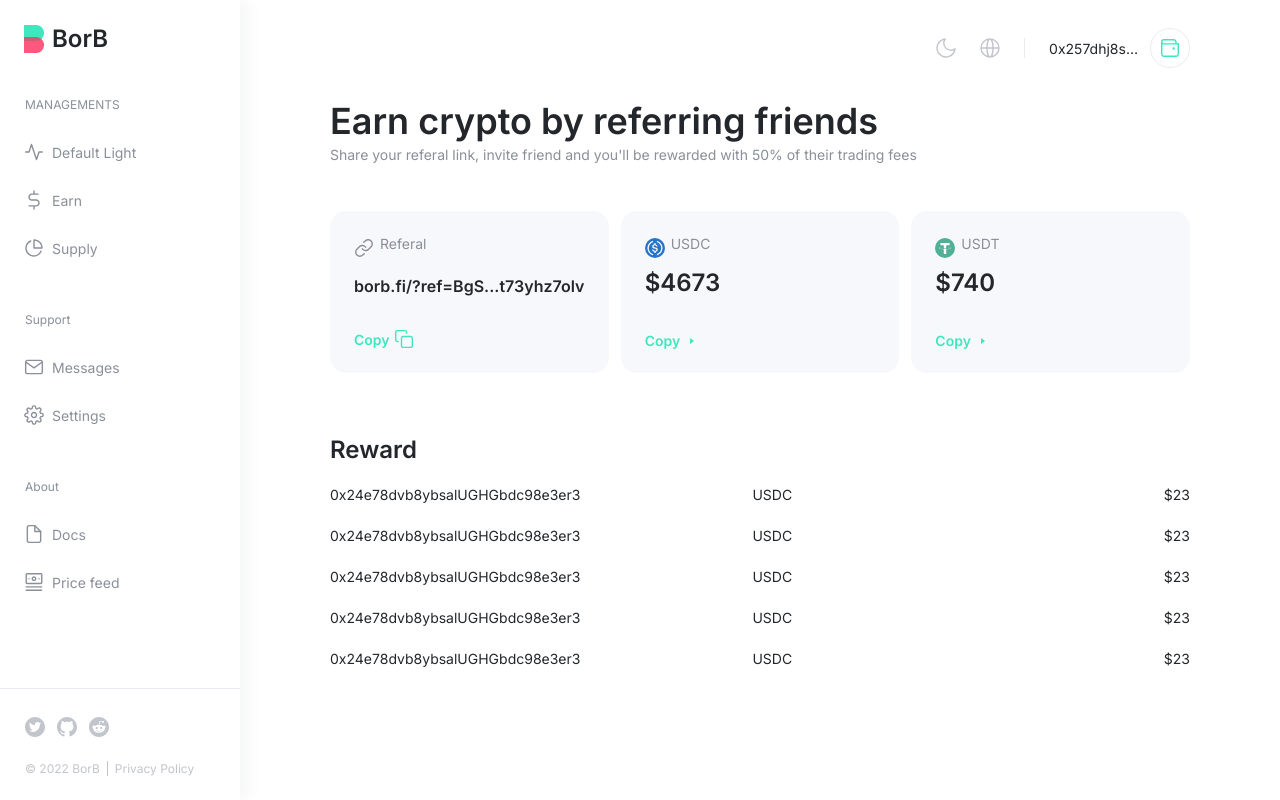
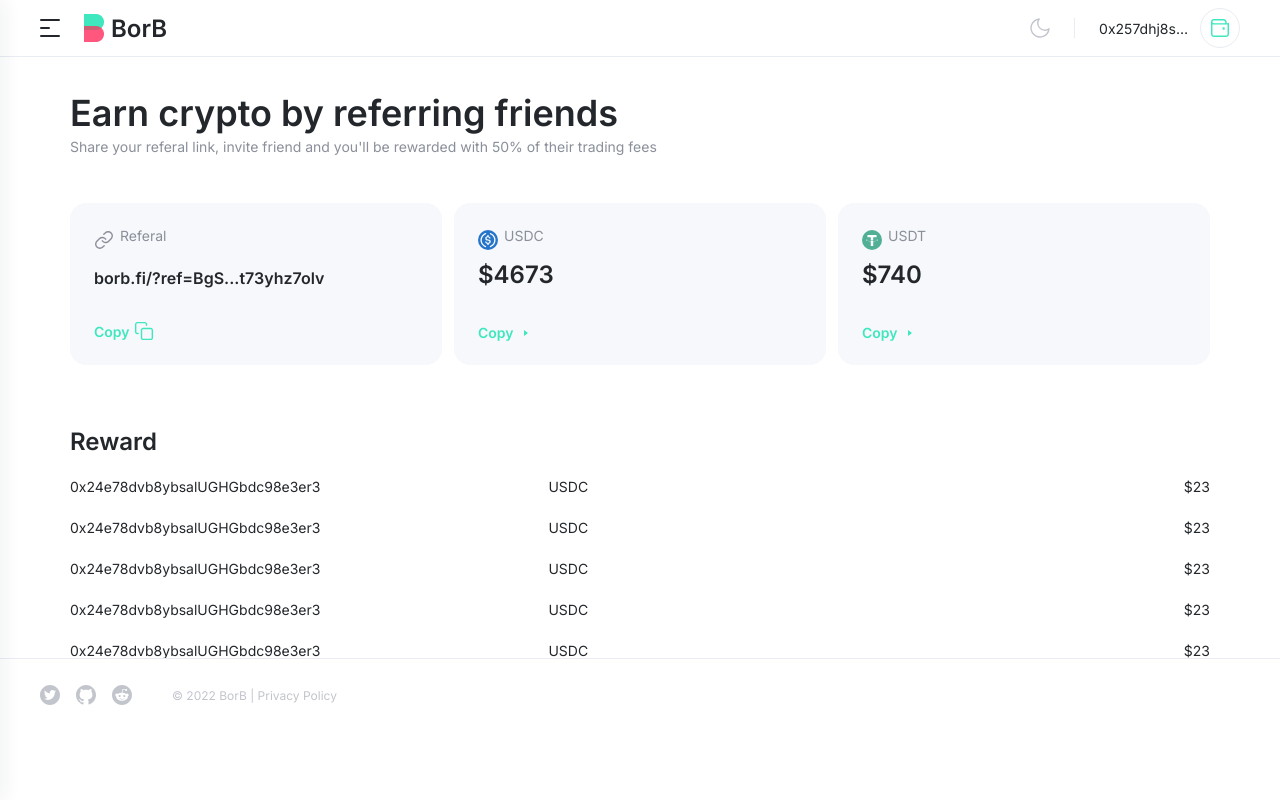
Before and after one commit to tragedyHub/borb-landing, a React (Create React App) app: page /earn in a window 1280 px wide. Built offline with nearby package versions, Linux system fonts and the light colour scheme.

Commit message:
adaptive about page and header with navbar

```diff
--- a/src/App.tsx
+++ b/src/App.tsx
@@ -1,5 +1,6 @@
 import React from 'react'
 import { Route, Routes } from 'react-router-dom'
+import Footer from './components/Footer'
 import Header from './components/Header'
 import Nav from './components/Nav'
 import AboutPage from './pages/AboutPage'
@@ -7,14 +8,20 @@ import EarnPage from './pages/EarnPage'
 import { SupplyPage } from './pages/SupplyPage'
 
 const App = () => {
+    const [isBurger, setIsBurger] = React.useState(false)
+
+    console.log(isBurger);
+
+
     return (
         <div className="App">
-            <Nav />
+            <Nav isBurger={isBurger} setIsBurger={setIsBurger} />
             <div
-                className="container"
+                className="main_container"
                 style={{ display: 'flex', flexDirection: 'column' }}
             >
-                <Header />
+                <Header setIsBurger={setIsBurger}/>
+                <div className="container">
                     <Routes>
                         <Route path="/" element={<div>home page</div>} />
                         <Route path="/supply" element={<SupplyPage />} />
@@ -22,6 +29,8 @@ const App = () => {
                         <Route path="/earn" element={<EarnPage />} />
                     </Routes>
                 </div>
+                <Footer />
+            </div>
         </div>
     )
 }
--- /dev/null
+++ b/src/components/Footer.jsx
@@ -0,0 +1,40 @@
+import React from 'react'
+import styled from 'styled-components'
+
+const Footer = () => {
+    return (
+        <StyledFooter>
+            <img src="/images/primary/twitter.svg" alt="" />
+            <img src="/images/primary/github.svg" alt="" />
+            <img src="/images/primary/redit.svg" alt="" />
+            <p>© 2022 BorB | Privacy Policy</p>
+        </StyledFooter>
+    )
+}
+
+export default Footer
+
+const StyledFooter = styled.footer`
+    padding: 0 40px;
+    margin-top: auto;
+    height: 72px;
+    display: none;
+    align-items: center;
+    box-shadow: 0px -1px 0px #e9ecf2;
+    p {
+        color: var(--grey80);
+        margin-left: 24px;
+        font-size: 12px;
+    }
+    img {
+        &:not(:last-child) {
+            margin-right: 16px;
+        }
+    }
+    @media screen and (max-width: 1280px) {
+        display: flex;
+    }
+    @media screen and (max-width: 1000px) {
+        padding: 0 16px;
+    }
+`
--- a/src/components/Header.jsx
+++ b/src/components/Header.jsx
@@ -1,15 +1,32 @@
 import React from 'react'
 import styled from 'styled-components'
 
-const Header = () => {
+const Header = (props) => {
     return (
         <StyledHeader>
+            <div className="left">
+                <img
+                    src="/images/primary/burger.svg"
+                    alt=""
+                    style={{ cursor: 'pointer' }}
+                    onClick={() => props.setIsBurger(true)}
+                />
+                <div className="logo">
+                    <img src="/images/primary/logo.png" alt="" />
+                    <p>BorB</p>
+                </div>
+            </div>
+            <div className="right">
                 <img
                     src="/images/primary/moon.svg"
                     alt=""
                     style={{ marginRight: '24px' }}
                 />
-            <img src="/images/primary/language.svg" alt="" />
+                <img
+                    src="/images/primary/language.svg"
+                    alt=""
+                    className="adaptive"
+                />
                 <Line />
                 <AccountName>0x257dhj8s…</AccountName>
                 <Wallet>
@@ -28,6 +45,7 @@ const Header = () => {
                         />
                     </svg>
                 </Wallet>
+            </div>
         </StyledHeader>
     )
 }
@@ -38,6 +56,48 @@ const StyledHeader = styled.header`
     display: flex;
     align-items: center;
     margin: 28px 0 28px auto;
+    .left {
+        display: none;
+    }
+    .right {
+        display: flex;
+        align-items: center;
+    }
+    @media screen and (max-width: 1280px) {
+        margin: 0 0 32px;
+        padding: 0 40px;
+        height: 56px;
+        justify-content: space-between;
+        box-shadow: 0px 1px 0px #e9ecf2;
+
+        .adaptive {
+            display: none;
+            position: absolute;
+        }
+        img {
+            margin: 0 !important;
+        }
+        .left {
+            display: flex;
+            align-items: center;
+        }
+        .logo {
+            display: flex;
+            align-items: center;
+            margin-left: 24px;
+            p {
+                margin-left: 7px;
+                font-weight: 600;
+                font-size: 24px;
+            }
+        }
+    }
+    @media screen and (max-width: 1000px) {
+        padding: 0 10px 0 20px;
+    }
+    @media screen and (max-width: 768px) {
+        margin-bottom: 24px;
+    }
 `
 
 const Line = styled.div`
--- a/src/components/Nav.jsx
+++ b/src/components/Nav.jsx
@@ -1,9 +1,14 @@
 import React from 'react'
 import styled from 'styled-components'
+import { useOnClickOutside } from '../lib/useOnClickOutside'
 
-const Nav = () => {
+const Nav = (props) => {
+    let ref = React.useRef()
+
+    useOnClickOutside(ref, () => props.setIsBurger(false))
+
     return (
-        <StyledNav>
+        <StyledNav isBurger={props.isBurger} ref={ref}>
             <Top>
                 <Logo>
                     <img src="/images/primary/logo.png" alt="" />
@@ -250,6 +255,14 @@ const StyledNav = styled.div`
     padding-bottom: 24px;
     background: #ffffff;
     box-shadow: 6px 0px 16px rgba(10, 31, 51, 0.05);
+    transition: 0.5s all ease;
+    @media screen and (max-width: 1280px) {
+        width: 240px;
+        position: fixed;
+        left: 0;
+        transform: ${(props) =>
+            props.isBurger ? 'translateX(0)' : 'translateX(-240px)'};
+    }
 `
 
 const Block = styled.div`
--- a/src/index.scss
+++ b/src/index.scss
@@ -12,14 +12,30 @@ div {
     font-family: 'Inter', sans-serif;
 }
 
+.main_container {
+    padding: 0 90px;
+    @media screen and (max-width: 1280px) {
+        padding: 0;
+    }
+}
+
 .container {
-    padding: 0 90px;
+    padding: 0;
+    @media screen and (max-width: 1280px) {
+        padding: 0 70px;
+    }
+    @media screen and (max-width: 1000px) {
+        padding: 0 16px;
+    }
 }
 
 .App {
     display: grid;
     grid-template-columns: 240px 1fr;
     grid-template-rows: 1fr;
+    @media screen and (max-width: 1280px) {
+        display: block;
+    }
 }
 
 input[type='text'],
--- /dev/null
+++ b/src/lib/useOnClickOutside.ts
@@ -0,0 +1,19 @@
+import { useEffect } from 'react'
+
+export function useOnClickOutside(ref: any, handler: any) {
+    useEffect(() => {
+        const listener = (event: any) => {
+            // Do nothing if clicking ref's element or descendent elements
+            if (!ref.current || ref.current.contains(event.target)) {
+                return
+            }
+            handler(event)
+        }
+        document.addEventListener('mousedown', listener)
+        document.addEventListener('touchstart', listener)
+        return () => {
+            document.removeEventListener('mousedown', listener)
+            document.removeEventListener('touchstart', listener)
+        }
+    }, [ref, handler])
+}
--- a/src/pages/AboutPage/components/styles.ts
+++ b/src/pages/AboutPage/components/styles.ts
@@ -1,11 +1,16 @@
 import styled from 'styled-components'
 
-const StyledAbout = styled.div``
+const StyledAbout = styled.div`
+    margin-bottom: 48px;
+`
 
 const Title = styled.h5`
     margin-bottom: 24px;
     font-weight: 600;
     font-size: 36px;
+    @media screen and (max-width: 1000px) {
+        margin-bottom: 16px;
+    }
 `
 
 const Text = styled.p`
```
Also changed, not shown: public/images/primary/burger.svg (added). Lines whose indentation alone changed are shown as unchanged.
